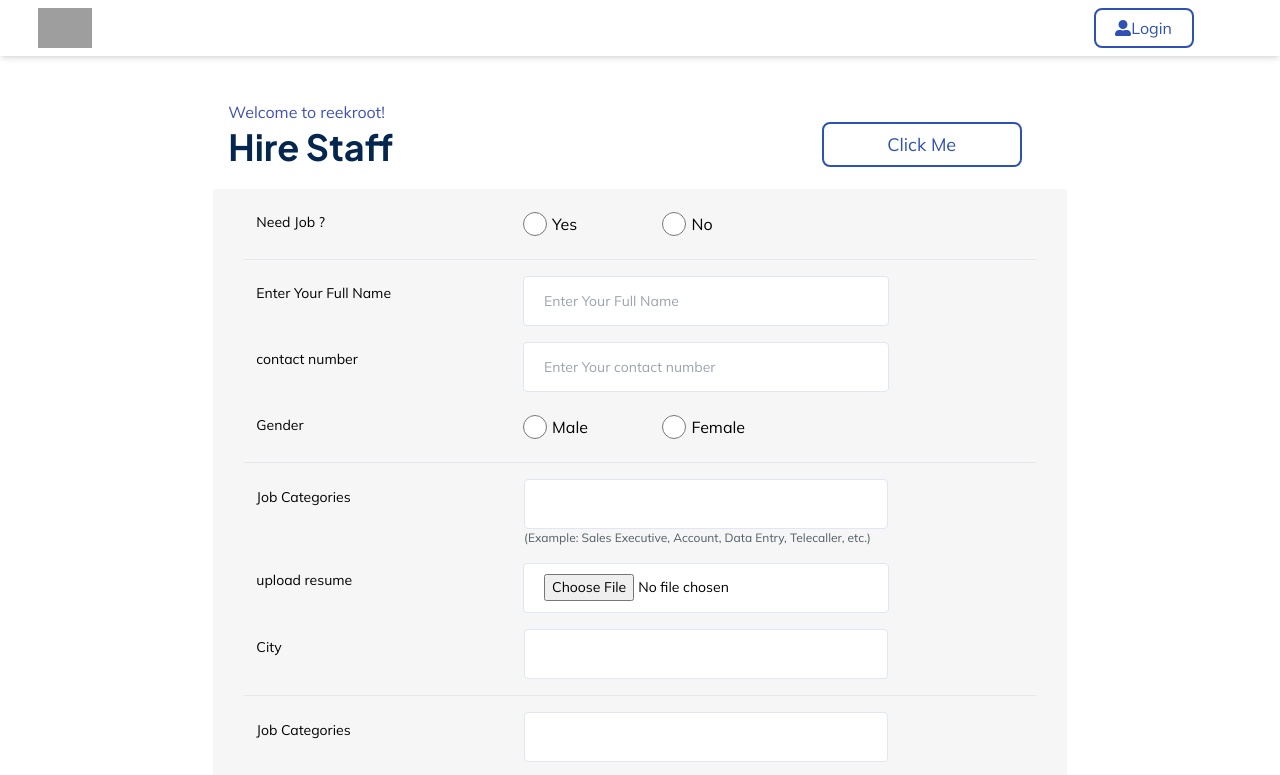
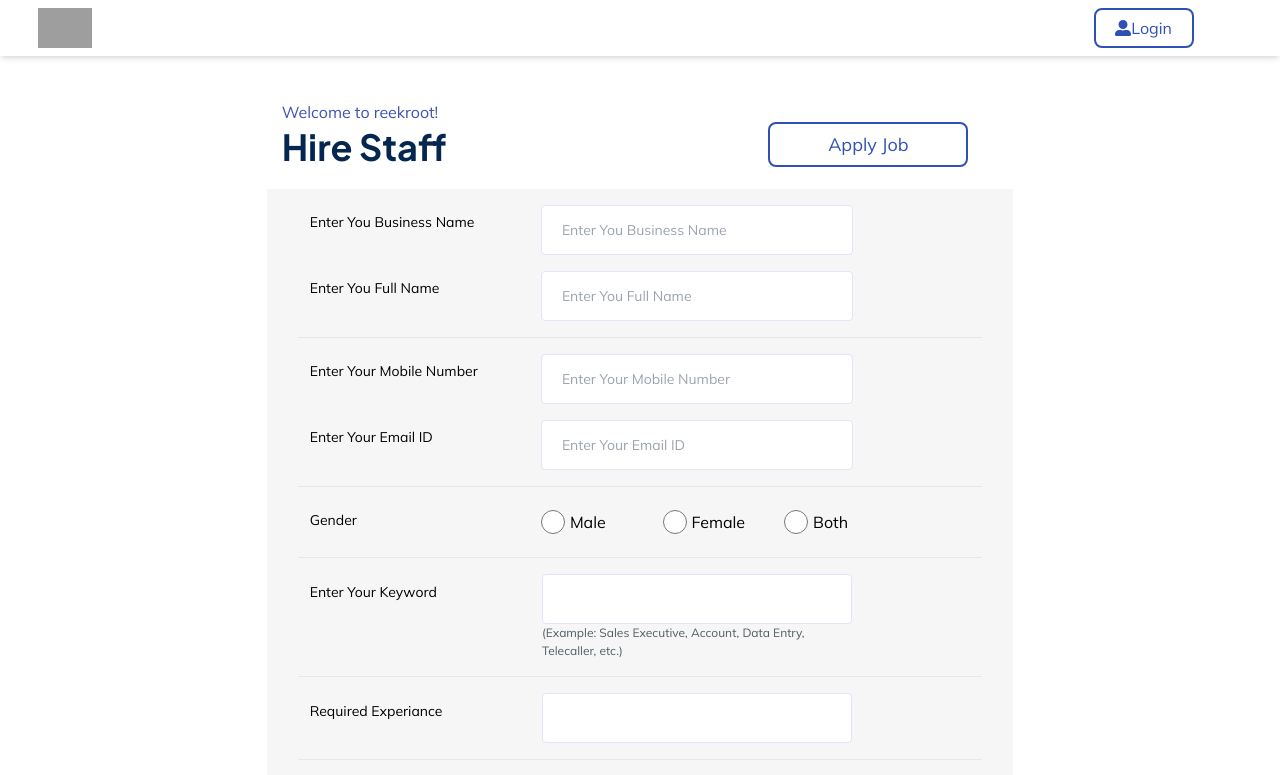
Before and after one commit to Bhaktesh604/recruiter-frontend, a React (Create React App) app: page /hirestaffpage in a window 1280 px wide. Shown: the top 775 px of the page. Built offline with nearby package versions, Linux system fonts and the light colour scheme; grey boxes are pictures that could not be loaded.

Commit message:
8/1/2025

```diff
--- a/src/components/applyjobs.jsx/applyforjob.jsx
+++ b/src/components/applyjobs.jsx/applyforjob.jsx
@@ -125,18 +125,18 @@ const Applyforjob = () => {
         <div className='py-[100px]' >
             <div className="container mx-auto">
                 <div className="flex flex-wrap justify-center">
-                    <div className="w-8/12   px-[15px]">
+                    <div className="w-7/12   px-[15px]">
                         <div className="flex items-center justify-between">
                             <div className="">
                                 <p className='font-sm text-[#3f51b5]' >Welcome to reekroot! </p>
                                 <h2 className='mb-[20px] text-[#05264E] text-[36px] leading-[45px] font-bold font_Plus_Jakarta_Sans' >Apply for job now</h2>
                             </div>
                             <div className="">
-                                <Routerlinks />
+                                <Routerlinks label='hire staff' to='/hirestaffpage' />
                             </div>
                         </div>
                     </div>
-                    <div className="w-full md:w-8/12   px-[15px] bg-[#f6f6f6]">
+                    <div className="w-full md:w-7/12   px-[15px] bg-[#f6f6f6]">
                         <div className="relative flex flex-col break-words bg-clip-border border-1 border-[rgba(0,0,0,.125)] rounded-[.25rem]">
                             <div className="flex-1 p-[1rem]">
                                 <form action="">
--- a/src/components/hirestaff/hirestaff.jsx
+++ b/src/components/hirestaff/hirestaff.jsx
@@ -125,50 +125,50 @@ const Hirestaff = () => {
         <div className='py-[100px]' >
             <div className="container mx-auto">
                 <div className="flex flex-wrap justify-center">
-                    <div className="w-8/12   px-[15px]">
+                    <div className="w-7/12   px-[15px]">
                         <div className="flex items-center justify-between">
                             <div className="">
                                 <p className='font-sm text-[#3f51b5]' >Welcome to reekroot! </p>
                                 <h2 className='mb-[20px] text-[#05264E] text-[36px] leading-[45px] font-bold font_Plus_Jakarta_Sans' >Hire Staff</h2>
                             </div>
                             <div className="">
-                                <Routerlinks to='applyjob' />
+                                <Routerlinks label='apply job' to='/applyjob' />
                             </div>
                         </div>
                     </div>
-                    <div className="w-full md:w-8/12   px-[15px] bg-[#f6f6f6]">
+                    <div className="w-full md:w-7/12   px-[15px] bg-[#f6f6f6]">
                         <div className="relative flex flex-col break-words bg-clip-border border-1 border-[rgba(0,0,0,.125)] rounded-[.25rem]">
                             <div className="flex-1 p-[1rem]">
                                 <form action="">
                                     <div className="relative mb-[1rem] flex flex-wrap ">
-                                        <label htmlFor="" className='text-[14px] px-[12px] py-[7px] w-full md:w-4/12' >Need Job ?</label>
-                                        <div className="w-full md:w-8/12 mx-auto flex items-center  px-[15px]">
-                                            <label className="md:w-3/12 py-[7px] mr-[15px] leading-[1.5] flex items-center capitalize "  >
-                                                <input type="radio" name='yes' className='checked:bg-[#3f51b5] checked:border checked:border-[#3f51b5] h-[24px] w-[24px] mr-[5px] text-[14px]' />
-                                                <span>yes</span>
-                                            </label>
-                                            <label className="md:w-3/12 py-[7px] mr-[15px] leading-[1.5] flex items-center capitalize "  >
-                                                <input type="radio" name='no' className='checked:bg-[#3f51b5] checked:border checked:border-[#3f51b5] h-[24px] w-[24px] mr-[5px] text-[14px]' />
-                                                <span>no</span>
-                                            </label>
+                                        <label htmlFor="fullname" className='text-[14px] px-[12px] py-[7px] w-full md:w-4/12' >Enter You Business Name</label>
+                                        <div className="w-full md:w-6/12 flex items-center  px-[15px]">
+                                            <input type="text" name='fullname' className=' w-full h-[50px] text-[14px] bg-white border border-[#E0E6F6]  focus:border focus:border-[#3f51b5] focus:ring-1 focus:ring-[#3f51b5] rounded-[4px] px-[20px] py-[10px]' placeholder='Enter You Business Name' />
+                                        </div>
+
+                                    </div> <div className="relative mb-[1rem] flex flex-wrap ">
+                                        <label htmlFor="fullname" className='text-[14px] px-[12px] py-[7px] w-full md:w-4/12' >Enter You Full Name</label>
+                                        <div className="w-full md:w-6/12 flex items-center  px-[15px]">
+                                            <input type="text" name='fullname' className=' w-full h-[50px] text-[14px] bg-white border border-[#E0E6F6]  focus:border focus:border-[#3f51b5] focus:ring-1 focus:ring-[#3f51b5] rounded-[4px] px-[20px] py-[10px]' placeholder='Enter You Full Name' />
                                         </div>
 
                                     </div>
                                     <hr className='my-[16px]' />
                                     <div className="relative mb-[1rem] flex flex-wrap ">
-                                        <label htmlFor="fullname" className='text-[14px] px-[12px] py-[7px] w-full md:w-4/12' >Enter Your Full Name</label>
+                                        <label htmlFor="fullname" className='text-[14px] px-[12px] py-[7px] w-full md:w-4/12' >Enter Your Mobile Number</label>
                                         <div className="w-full md:w-6/12 flex items-center  px-[15px]">
-                                            <input type="text" name='fullname' className=' w-full h-[50px] text-[14px] bg-white border border-[#E0E6F6]  focus:border focus:border-[#3f51b5] focus:ring-1 focus:ring-[#3f51b5] rounded-[4px] px-[20px] py-[10px]' placeholder='Enter Your Full Name' />
+                                            <input type="text" name='fullname' className=' w-full h-[50px] text-[14px] bg-white border border-[#E0E6F6]  focus:border focus:border-[#3f51b5] focus:ring-1 focus:ring-[#3f51b5] rounded-[4px] px-[20px] py-[10px]' placeholder='Enter Your Mobile Number' />
                                         </div>
 
                                     </div>
                                     <div className="relative mb-[1rem] flex flex-wrap ">
-                                        <label htmlFor="contactnumber" className='text-[14px] px-[12px] py-[7px] w-full md:w-4/12' >contact number</label>
+                                        <label htmlFor="contactnumber" className='text-[14px] px-[12px] py-[7px] w-full md:w-4/12' >Enter Your Email ID
+                                        </label>
                                         <div className="w-full md:w-6/12 flex items-center  px-[15px]">
-                                            <input type="text" name='contactnumber' className=' w-full h-[50px] text-[14px] bg-white border border-[#E0E6F6]  focus:border focus:border-[#3f51b5] focus:ring-1 focus:ring-[#3f51b5] rounded-[4px] px-[20px] py-[10px]' placeholder='Enter Your contact number' />
+                                            <input type="text" name='contactnumber' className=' w-full h-[50px] text-[14px] bg-white border border-[#E0E6F6]  focus:border focus:border-[#3f51b5] focus:ring-1 focus:ring-[#3f51b5] rounded-[4px] px-[20px] py-[10px]' placeholder='Enter Your Email ID' />
                                         </div>
-
                                     </div>
+                                    <hr className='my-[16px]' />
                                     <div className="relative mb-[1rem] flex flex-wrap ">
                                         <label htmlFor="" className='text-[14px] px-[12px] py-[7px] w-full md:w-4/12' >Gender</label>
                                         <div className="w-full md:w-8/12 mx-auto flex items-center  px-[15px]">
@@ -180,6 +180,10 @@ const Hirestaff = () => {
                                                 <input type="radio" name='female' className='checked:bg-[#3f51b5] checked:border checked:border-[#3f51b5] h-[24px] w-[24px] mr-[5px] text-[14px]' />
                                                 <span>female</span>
                                             </label>
+                                            <label className="md:w-3/12 py-[7px] mr-[15px] leading-[1.5] flex items-center capitalize "  >
+                                                <input type="radio" name='female' className='checked:bg-[#3f51b5] checked:border checked:border-[#3f51b5] h-[24px] w-[24px] mr-[5px] text-[14px]' />
+                                                <span>both</span>
+                                            </label>
                                         </div>
 
                                     </div>
@@ -189,7 +193,7 @@ const Hirestaff = () => {
                                     {/* Job Categories Multi-Select */}
                                     <div className="relative flex flex-wrap mb-4">
                                         <label htmlFor="jobcategories" className="w-full px-3 py-2 text-sm md:w-4/12">
-                                            Job Categories
+                                            Enter Your Keyword
                                         </label>
                                         <div className="relative flex flex-col w-full px-4 md:w-6/12">
                                             <input
@@ -226,15 +230,11 @@ const Hirestaff = () => {
                                             )}
                                         </div>
                                     </div>
-                                    <div className="relative mb-[1rem] flex flex-wrap ">
-                                        <label htmlFor="uploadresume" className='text-[14px] px-[12px] py-[7px] w-full md:w-4/12' >upload resume</label>
-                                        <div className="w-full md:w-6/12 flex items-center  px-[15px]">
-                                            <input type="file" name='uploadresume' className=' w-full h-[50px] text-[14px] bg-white border border-[#E0E6F6]  focus:border focus:border-[#3f51b5] focus:ring-1 focus:ring-[#3f51b5] rounded-[4px] px-[20px] py-[10px]' placeholder='Enter Your Full Name' />
-                                        </div>
-                                    </div>
+                                    <hr className='my-[16px]' />
+
                                     <div className="relative flex flex-wrap mb-4">
                                         <label htmlFor="jobcategories" className="w-full px-3 py-2 text-sm md:w-4/12">
-                                            City
+                                            Required Experiance
                                         </label>
                                         <div className="relative flex flex-col w-full px-4 md:w-6/12">
                                             <input
@@ -277,7 +277,7 @@ const Hirestaff = () => {
                                     <hr className='my-[16px]' />
                                     <div className="relative flex flex-wrap mb-4">
                                         <label htmlFor="jobcategories" className="w-full px-3 py-2 text-sm md:w-4/12">
-                                            Job Categories
+                                            Enter Your City
                                         </label>
                                         <div className="relative flex flex-col w-full px-4 md:w-6/12">
                                             <input
@@ -313,7 +313,7 @@ const Hirestaff = () => {
                                     {selectedCity && (
                                         <div className="relative flex flex-wrap mb-4">
                                             <label htmlFor="jobcategories" className="w-full px-3 py-2 text-sm md:w-4/12">
-                                                Job Area
+                                                Enter Your Area
                                             </label>
                                             <div className="relative flex flex-col w-full px-4 md:w-6/12">
 
@@ -330,6 +330,13 @@ const Hirestaff = () => {
                                             </div>
                                         </div>
                                     )}
+                                    <div className="relative mb-[1rem] flex flex-wrap ">
+                                        <label htmlFor="contactnumber" className='text-[14px] px-[12px] py-[7px] w-full md:w-4/12' >Enter Your Address
+                                        </label>
+                                        <div className="w-full md:w-6/12 flex items-center  px-[15px]">
+                                            <input type="text" name='contactnumber' className=' w-full h-[50px] text-[14px] bg-white border border-[#E0E6F6]  focus:border focus:border-[#3f51b5] focus:ring-1 focus:ring-[#3f51b5] rounded-[4px] px-[20px] py-[10px]' placeholder='Enter Your Address' />
+                                        </div>
+                                    </div>
                                     <div className="flex justify-center">
                                         <Button label='submit' />
                                     </div>
--- a/src/components/home/banner.jsx
+++ b/src/components/home/banner.jsx
@@ -24,7 +24,7 @@ const Banner = () => {
                 </div>
                 <div className="relative flex justify-around w-full mx-auto mt-6 lg:w-5/12 ">
 
-                    <Button label='hire now' to='/hire' />
+                    <Button label='hire now' to='/hirestaffpage' />
                     <Button label='get a job' to='/applyjob' />
                 </div>
             </div>
```
